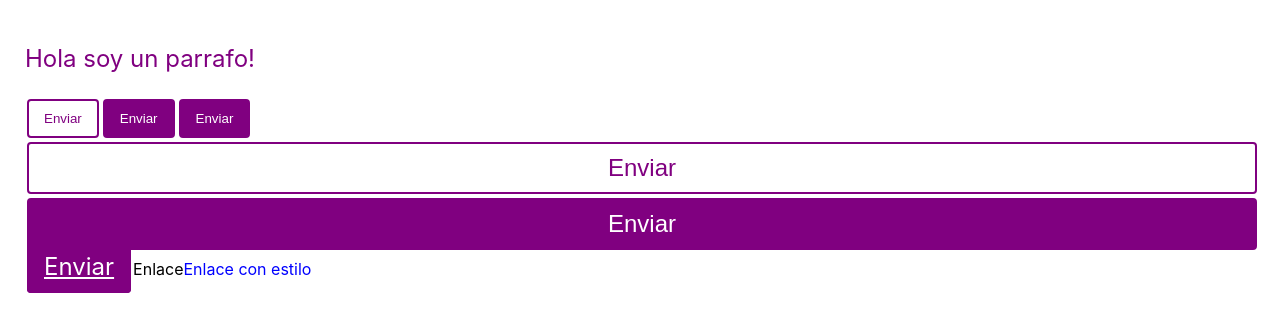
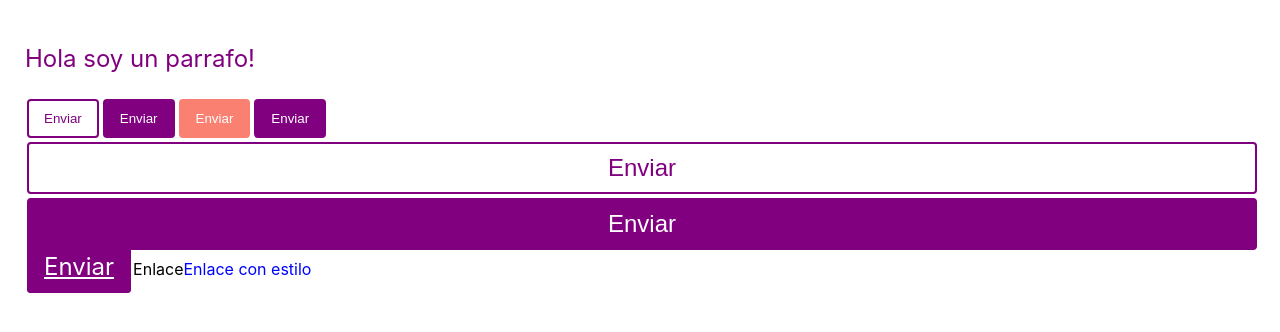
Before and after one commit to drbv27/React-styled-components, a React (Create React App) app: page / in a window 1280 px wide. Shown: the top 332 px of the page. Built offline with nearby package versions, Linux system fonts and the light colour scheme.

Commit message:
pseudo elements and pseudo selectors

```diff
--- a/src/App.js
+++ b/src/App.js
@@ -10,12 +10,22 @@ const Content = styled.div`
 `;
 
 const Button = styled.button`
+  transition: box-shadow 0.2s ease;
   background-color: ${(props) => (props.primary ? "purple" : "white")};
   color: ${(props) => (props.primary ? "white" : "purple")};
   padding: 10px 15px;
   border: solid 2px purple;
   border-radius: 4px;
   margin: 2px;
+
+  &:hover {
+    box-shadow: 1px 2px 5px rgb(0, 0, 0, 0.3);
+  }
+
+  &.secondary {
+    background-color: salmon;
+    border: solid 2px salmon;
+  }
 `;
 
 const BlockButton = styled(Button)`
@@ -37,6 +47,9 @@ const App = () => {
       <P>Hola soy un parrafo!</P>
       <Button>Enviar</Button>
       <Button primary>Enviar</Button>
+      <Button primary className="secondary">
+        Enviar
+      </Button>
       <Button primary={true}>Enviar</Button>
       <BlockButton>Enviar</BlockButton>
       <BlockButton primary>Enviar</BlockButton>
```
